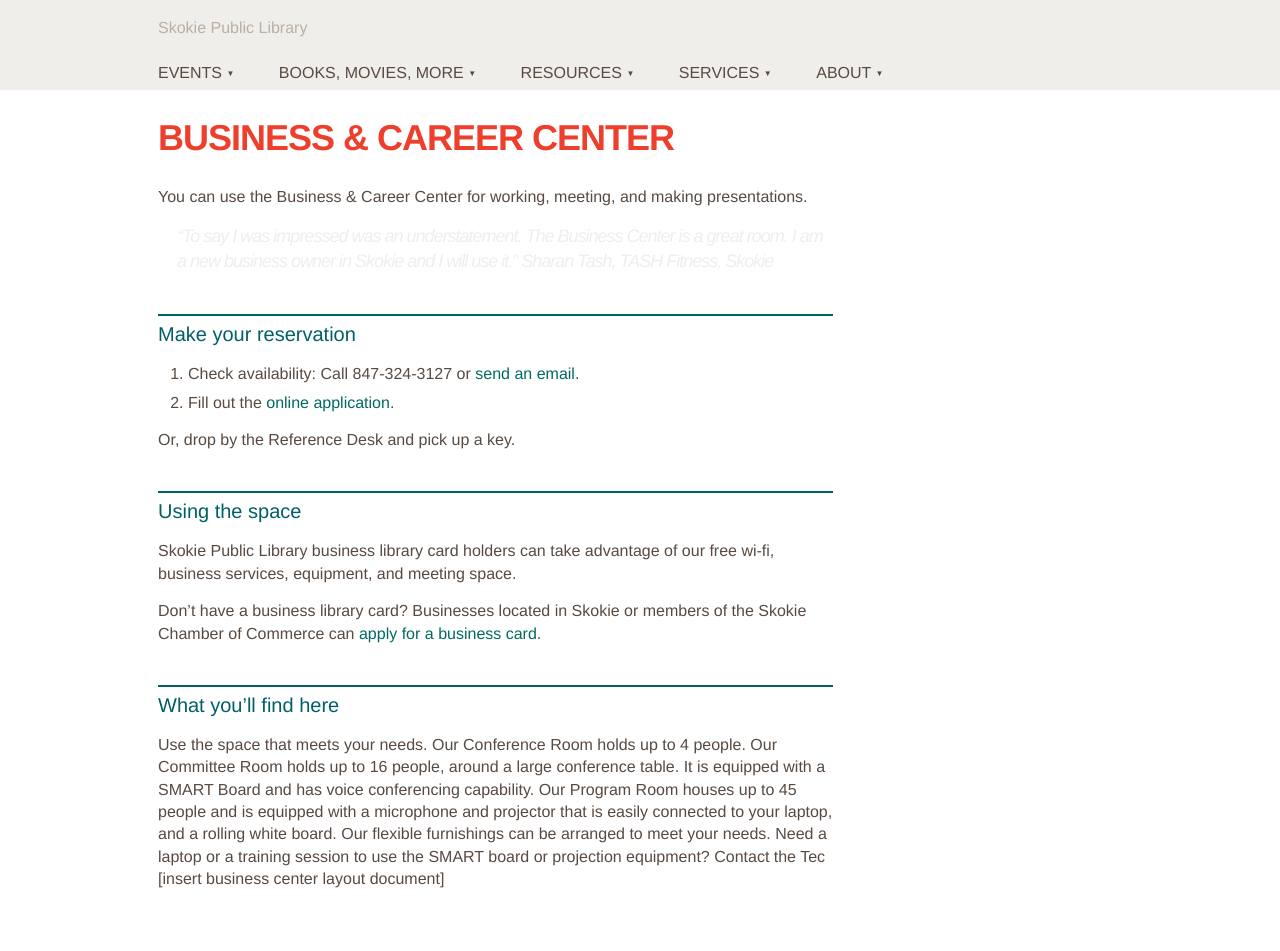
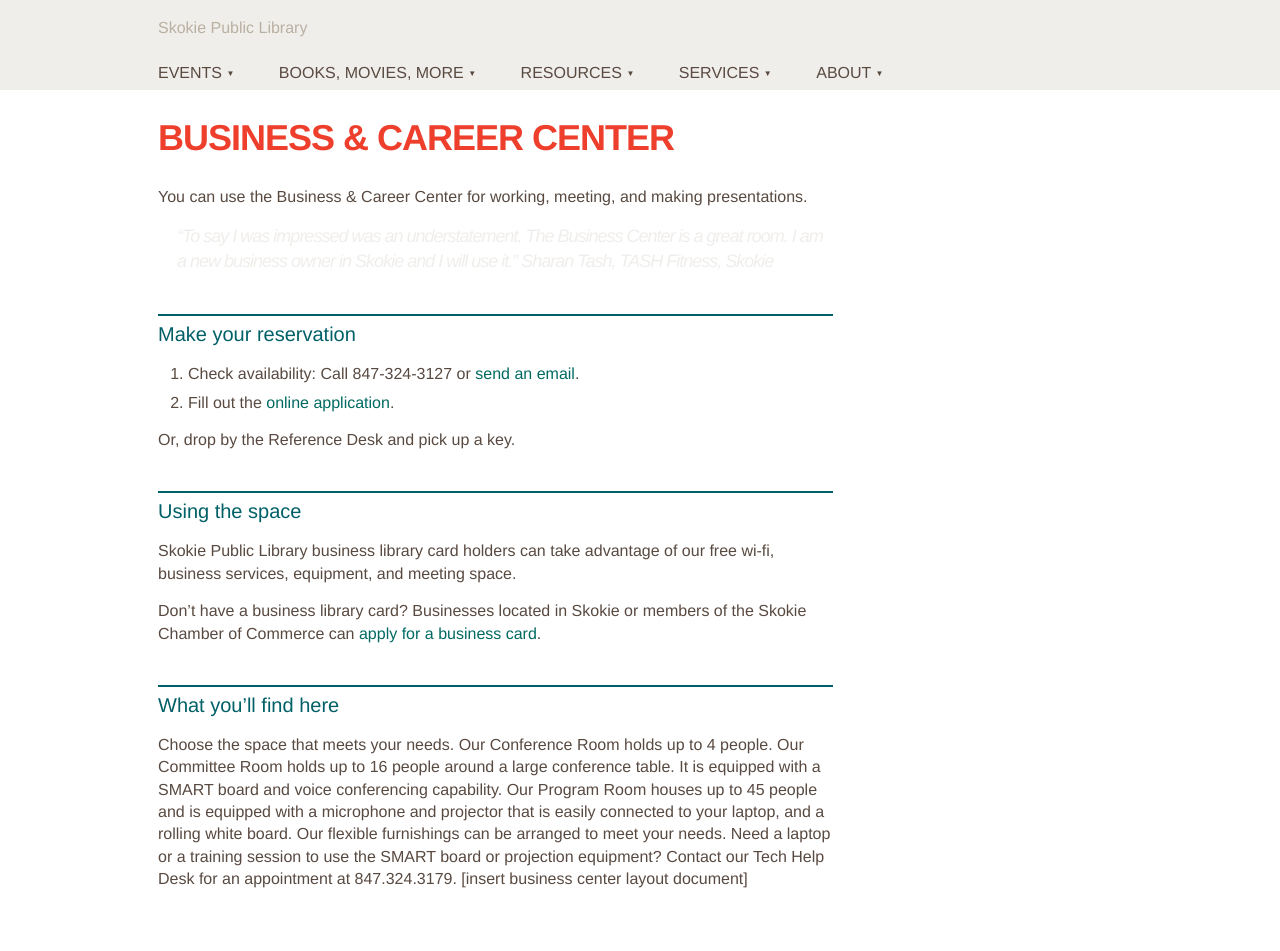
Before and after one commit to skokielibrary/spl-content, a Jekyll site: the page built from _content/terry/services--business-services--business-center.markdown, in a window 1280 px wide. Built offline with Jekyll 4.4.1, drawn with Linux system fonts in a browser that asks for light colours.

Commit message:
Updated services--business-services--business-center.markdown

```diff
--- a/_content/terry/services--business-services--business-center.markdown
+++ b/_content/terry/services--business-services--business-center.markdown
@@ -21,9 +21,9 @@ Skokie Public Library business library card holders can take advantage of our fr
 Don't have a business library card? Businesses located in Skokie or members of the Skokie Chamber of Commerce can [apply for a business card](link to application).
 
 ## What you'll find here
-Use the space that meets your needs.
+Choose the space that meets your needs.
 Our Conference Room holds up to 4 people.
-Our Committee Room holds up to 16 people, around a large conference table. It is equipped with a SMART Board and has voice conferencing capability.
+Our Committee Room holds up to 16 people around a large conference table. It is equipped with a SMART board and voice conferencing capability.
 Our Program Room houses up to 45 people and is equipped with a microphone and projector that is easily connected to your laptop, and a rolling white board. Our flexible furnishings can be arranged to meet your needs.
-Need a laptop or a training session to use the SMART board or projection equipment? Contact the Tec
+Need a laptop or a training session to use the SMART board or projection equipment? Contact our Tech Help Desk for an appointment at 847.324.3179.
 [insert business center layout document]
```
